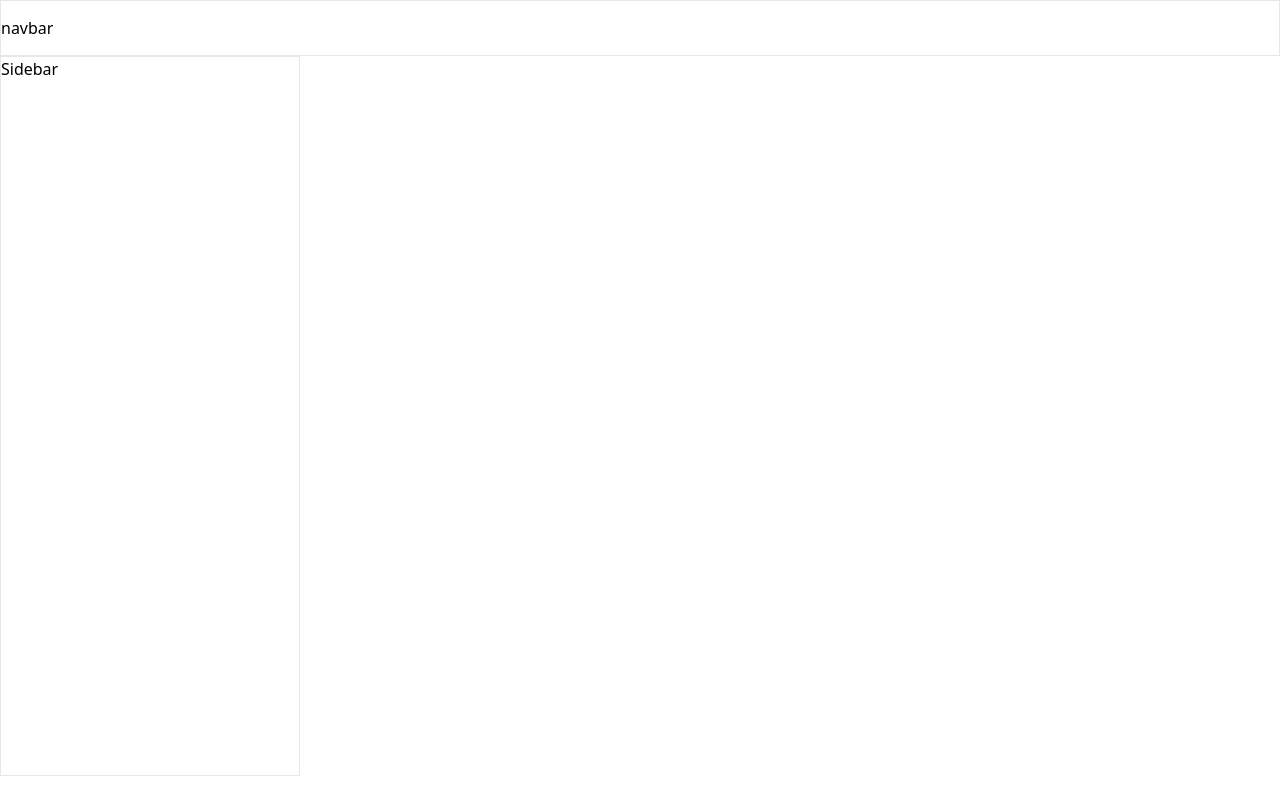
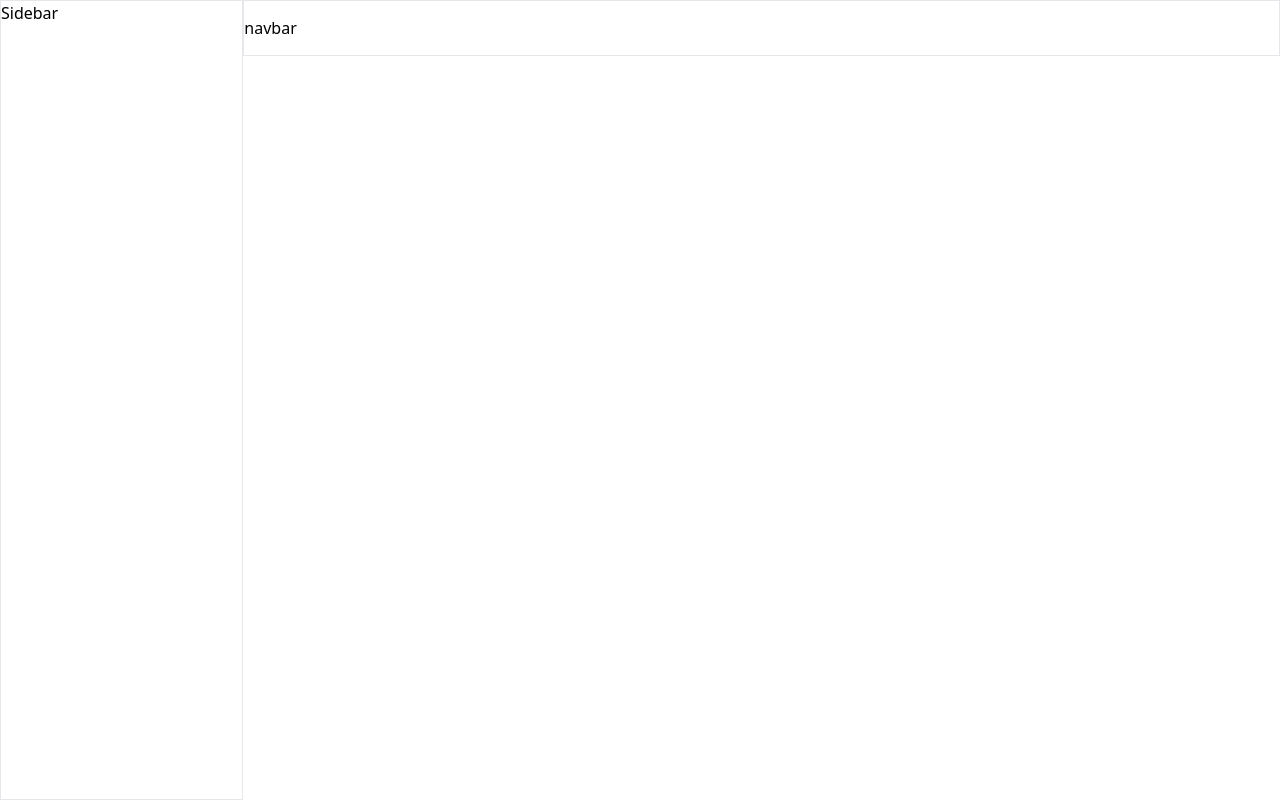
Before and after one commit to jeremyPWE/aio-workspace, a Next.js app: page / in a window 1280 px wide. Built offline with nearby package versions, Linux system fonts and the light colour scheme.

Commit message:
rework layout

```diff
--- /dev/null
+++ b/components/Content.tsx
@@ -0,0 +1,17 @@
+import React, { ReactNode } from "react";
+import Navbar from "./navigation/Navbar";
+
+type Props = {
+  children?: ReactNode;
+};
+
+function Content({ children }: Props) {
+  return (
+    <div className="w-full">
+      <Navbar />
+      {children}
+    </div>
+  );
+}
+
+export default Content;
--- a/components/Layout.tsx
+++ b/components/Layout.tsx
@@ -1,6 +1,6 @@
 import React, { ReactNode } from "react";
-import Navbar from "./navigation/Navbar";
 import Sidebar from "./navigation/Sidebar";
+import Content from "./Content";
 
 type Props = {
   children?: ReactNode;
@@ -9,10 +9,9 @@ type Props = {
 function Layout({ children }: Props) {
   return (
     <>
-      <Navbar />
       <div className="flex">
         <Sidebar />
-        {children}
+        <Content>{children}</Content>
       </div>
     </>
   );
--- a/components/navigation/Sidebar.tsx
+++ b/components/navigation/Sidebar.tsx
@@ -1,9 +1,7 @@
 import React from "react";
 
-type Props = {};
-
-function Sidebar({}: Props) {
-  return <div className="border min-h-[90vh] w-[300px]">Sidebar</div>;
+function Sidebar() {
+  return <div className="border min-h-screen w-[300px]">Sidebar</div>;
 }
 
 export default Sidebar;
```
